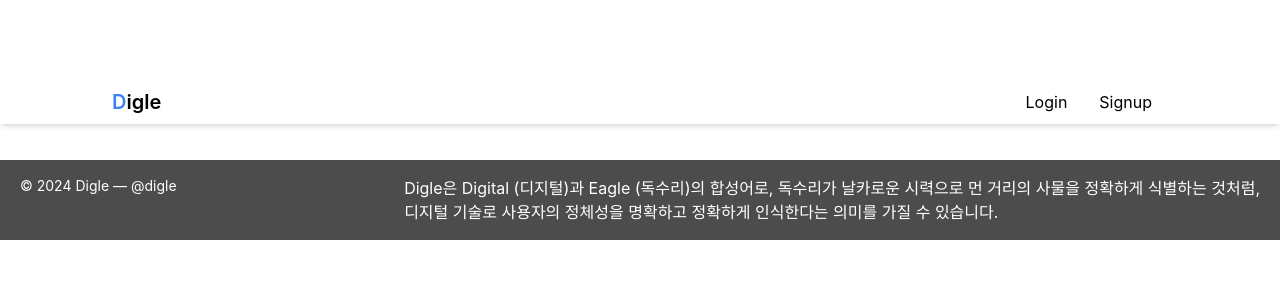
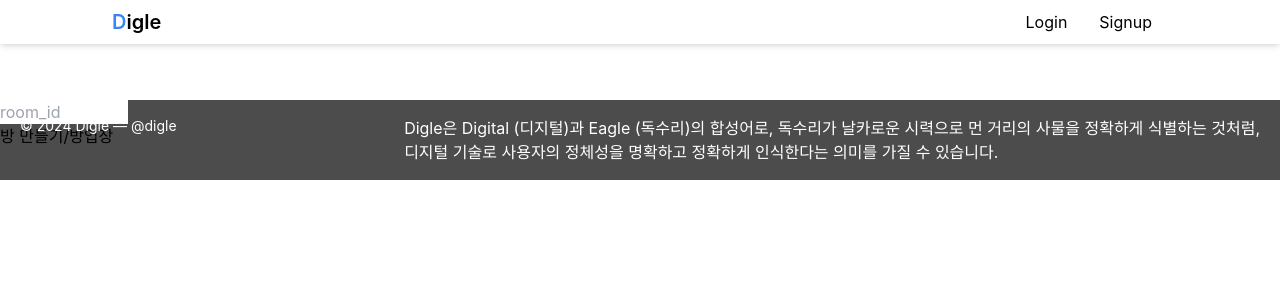
Before and after one commit to kimchiuk/Digle, a React (Create React App) app in the folder front/: page /CreateRoom in a window 1280 px wide. Shown: the top 300 px of the page. Built offline with nearby package versions, Linux system fonts and the light colour scheme.

Commit message:
화상채팅

```diff
--- a/front/src/components/WebRTC/CreateRoom.js
+++ b/front/src/components/WebRTC/CreateRoom.js
@@ -26,7 +26,7 @@ function CreateRoom() {
   };
 
   return (
-    <div className="mt-20 w-32 h-20">
+    <div className="pt-[100px] w-32 h-20">
       <input
   type="text"
   value={roomName}
```
